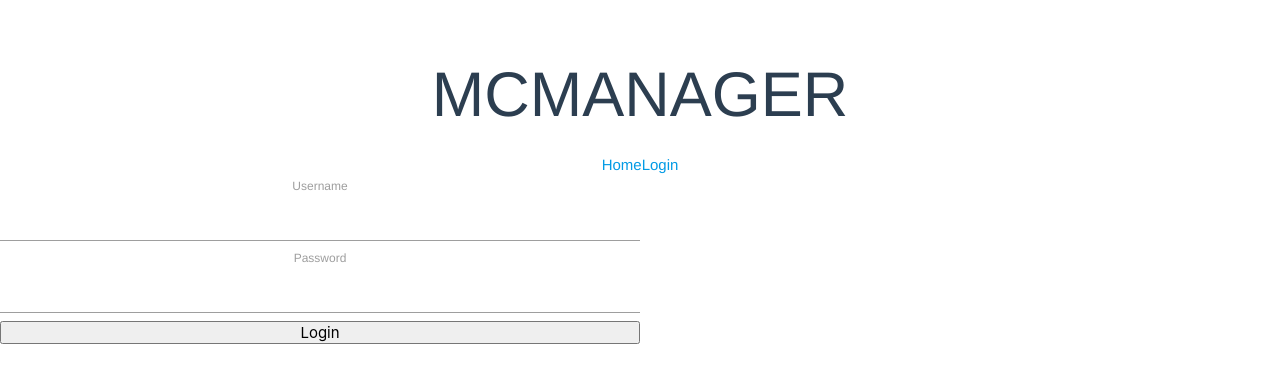
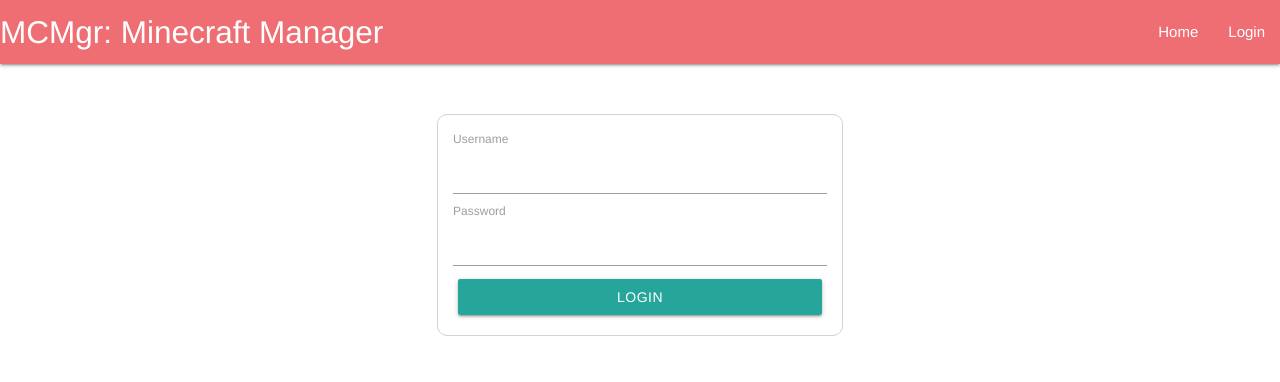
Before and after one commit to ecuyle/mcmgr, a Vue app in the folder app/mcmgr/: page /#/ in a window 1280 px wide. Shown: the top 382 px of the page. Built offline with nearby package versions, Linux system fonts and the light colour scheme; what vue-cookies would draw is missing.

Commit message:
Adds rudimentary styling to base components

```diff
--- a/app/mcmgr/src/App.vue
+++ b/app/mcmgr/src/App.vue
@@ -1,11 +1,21 @@
 <template>
   <div id="app">
-    <h1>MCMANAGER</h1>
-    <div>
-      <router-link to="/home">Home</router-link>
-      <router-link to="/">Login</router-link>
+    <nav>
+      <div class="nav-wrapper">
+        <a href="#" class="brand-logo">MCMgr: Minecraft Manager</a>
+        <ul id="nav-mobile" class="right hide-on-med-and-down">
+          <li>
+            <router-link to="/home">Home</router-link>
+          </li>
+          <li>
+            <router-link to="/">Login</router-link>
+          </li>
+        </ul>
+      </div>
+    </nav>
+    <div class="content">
+      <router-view />
     </div>
-    <router-view />
   </div>
 </template>
 
@@ -29,8 +39,12 @@
   font-family: 'Avenir', Helvetica, Arial, sans-serif;
   -webkit-font-smoothing: antialiased;
   -moz-osx-font-smoothing: grayscale;
-  text-align: center;
-  color: #2c3e50;
-  margin-top: 60px;
+}
+
+.content {
+  display: flex;
+  flex-direction: column;
+  height: 100vh;
+  margin: 0px 25px 25px 25px;
 }
 </style>
--- a/app/mcmgr/src/components/Home.vue
+++ b/app/mcmgr/src/components/Home.vue
@@ -1,18 +1,19 @@
 <template>
   <div class="home">
-    <h1>WELCOME TO MCMGR</h1>
+    <h2>Welcome, {{ store.get('auth.username') }}.</h2>
     <button v-on:click="logout">Logout</button>
-    <div class="manage-servers">
-      <h3>Here are your servers:</h3>
-      <ul class="servers-list">
-        <li
-          v-on:click="handleServerClick"
-          :key="server.id"
-          class="server"
-          v-bind:id="server.id"
-          v-for="server in servers"
-        >{{ server.name }}</li>
-      </ul>
+    <h3>Current Servers:</h3>
+    <div class="collection servers">
+      <a
+        v-on:click="handleServerClick"
+        :key="server.id"
+        class="collection-item server"
+        v-bind:id="server.id"
+        v-for="server in servers"
+      >
+        <span class="badge stopped" data-badge-caption="Stopped"></span>
+        {{ server.name }}
+      </a>
     </div>
     <Server v-bind:server="selectedServer"></Server>
     <CreateServer v-on:createServer="fetchServers()"></CreateServer>
@@ -112,4 +113,11 @@
 </script>
 
 <style scoped>
+.stopped {
+  background-color: #c7425a;
+  color: white;
+  font-weight: 700;
+  border: 1px solid #c7425a;
+  border-radius: 5px;
+}
 </style>
--- a/app/mcmgr/src/components/Login.vue
+++ b/app/mcmgr/src/components/Login.vue
@@ -1,10 +1,12 @@
 <template>
-  <div class="login">
-    <label>Username</label>
-    <input id="username" v-model="username" />
-    <label>Password</label>
-    <input id="password" type="password" v-model="password" />
-    <button v-on:click="auth">Login</button>
+  <div class="login-wrapper">
+    <div class="login">
+      <label>Username</label>
+      <input id="username" v-model="username" />
+      <label>Password</label>
+      <input id="password" type="password" v-model="password" />
+      <a class="waves-effect waves-light btn login-btn" v-on:click="auth">Login</a>
+    </div>
   </div>
 </template>
 
@@ -51,6 +53,7 @@
       })
       .then(res => {
         this.store.set('auth.userId', res.data.id);
+        this.store.set('auth.username', res.data.username);
         this.$router.push('/home');
       })
       .catch(e => {
@@ -61,9 +64,24 @@
 </script>
 
 <style scoped>
-.login {
+.login-wrapper {
   display: flex;
   flex-direction: column;
-  width: 50%;
+  align-items: center;
+  width: 100%;
+}
+
+.login {
+  margin-top: 50px;
+  padding: 15px 15px 15px 15px;
+  border: 1px solid lightgray;
+  border-radius: 10px;
+  width: 33%;
+  display: flex;
+  flex-direction: column;
+}
+
+.login-btn {
+  margin: 5px 5px 5px 5px;
 }
 </style>
--- a/app/mcmgr/src/components/Server.vue
+++ b/app/mcmgr/src/components/Server.vue
@@ -7,7 +7,7 @@
       <p v-for="(log, index) in serverLogsArr" :key="index">{{ log }}</p>
     </div>
     <div class="issue-command">
-      <input class="new-command-input" v-model="newCommand" />
+      <input class="new-command-input" placeholder="Enter a command..." v-model="newCommand" />
       <span>
         <button class="new-command-btn" @click="handleNewCommandClick">Issue command</button>
       </span>
```
